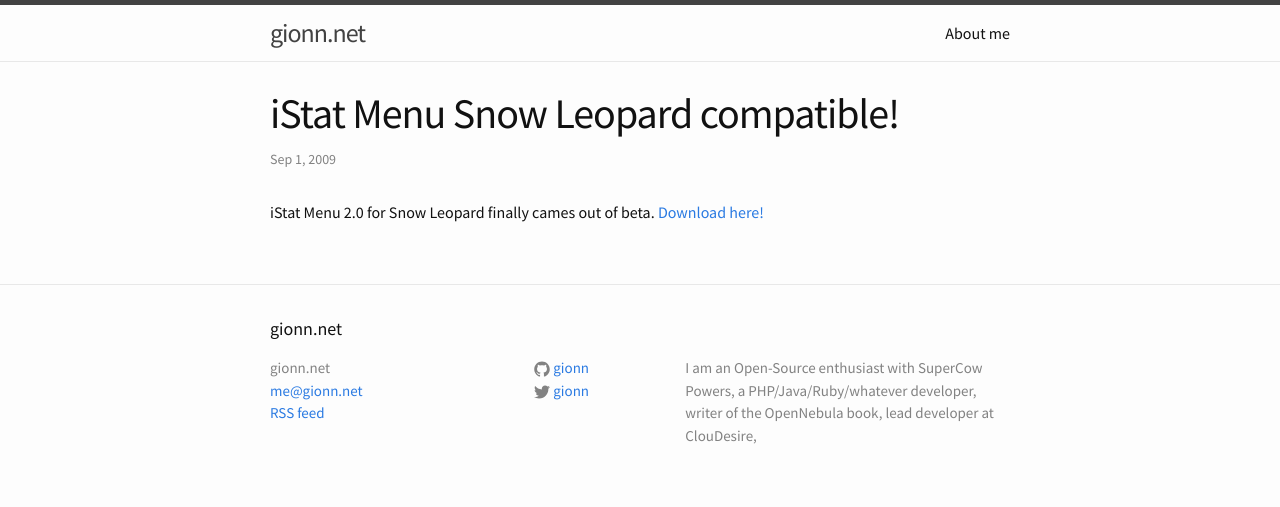
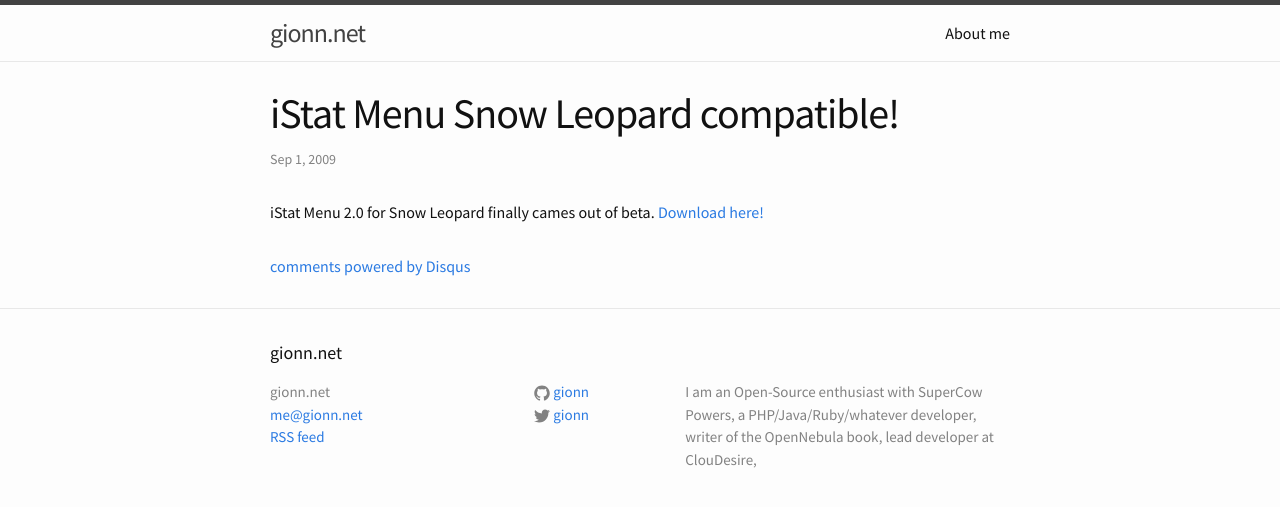
Before and after one commit to gionn/gionn.github.io, a Jekyll site: the page built from _posts/2009-09-01-istat-menu-snow-leopard-compatible.md, in a window 1280 px wide. Shown: the top 507 px of the page. Built offline with Jekyll 4.4.1, drawn with Linux system fonts in a browser that asks for light colours; comment, search, counter and statistics services are not loaded; some of the changed lines change nothing that is shown.

Commit message:
Added disqus code

```diff
--- a/_layouts/post.html
+++ b/_layouts/post.html
@@ -12,4 +12,19 @@
     {{ content }}
   </article>
 
+  <div id="disqus_thread"></div>
+  <script type="text/javascript">
+      /* * * CONFIGURATION VARIABLES: EDIT BEFORE PASTING INTO YOUR WEBPAGE * * */
+      var disqus_shortname = 'gionn-blog'; // required: replace example with your forum shortname
+
+      /* * * DON'T EDIT BELOW THIS LINE * * */
+      (function() {
+          var dsq = document.createElement('script'); dsq.type = 'text/javascript'; dsq.async = true;
+          dsq.src = '//' + disqus_shortname + '.disqus.com/embed.js';
+          (document.getElementsByTagName('head')[0] || document.getElementsByTagName('body')[0]).appendChild(dsq);
+      })();
+  </script>
+  <noscript>Please enable JavaScript to view the <a href="http://disqus.com/?ref_noscript">comments powered by Disqus.</a></noscript>
+  <a href="http://disqus.com" class="dsq-brlink">comments powered by <span class="logo-disqus">Disqus</span></a>
+
 </div>
```
